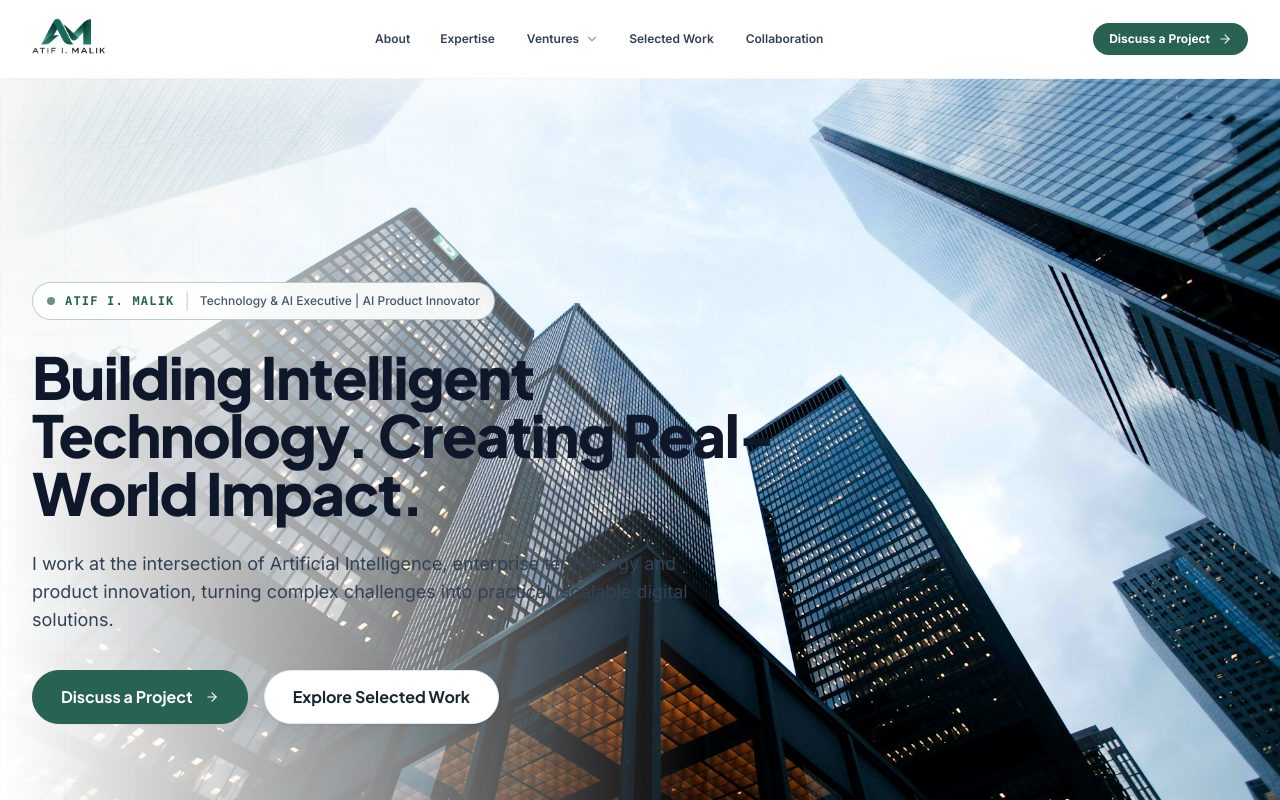
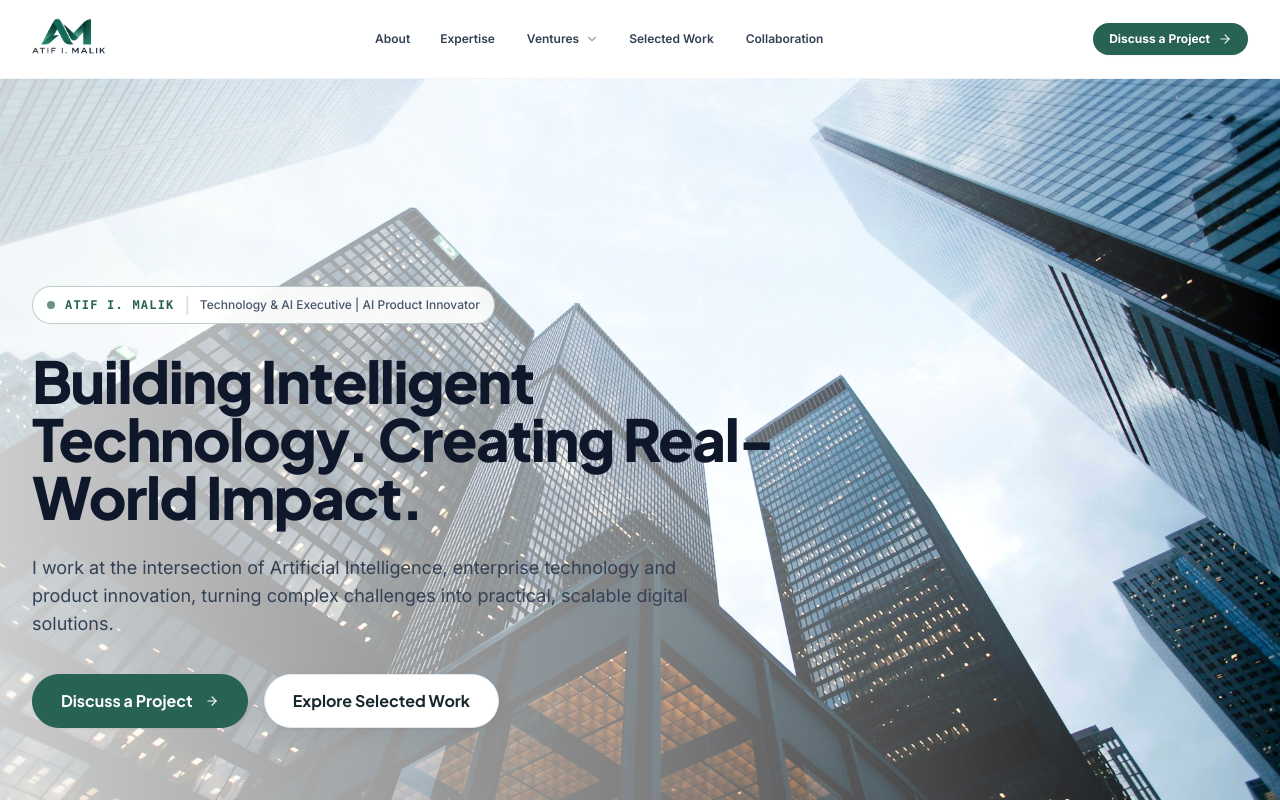
Before and after one commit to mnoumanrasheed/portfolio-atif-malik, a React (Vite) app: page / in a window 1280 px wide. Shown: the top 800 px of the page. Built offline with nearby package versions, Linux system fonts and the light colour scheme; a web font is replaced by a local one.

Commit message:
style(hero): fix hero to exact 100vh container, remove solid white patch with soft translucent overlay

```diff
--- a/src/components/ui/HeroBackground.tsx
+++ b/src/components/ui/HeroBackground.tsx
@@ -29,17 +29,17 @@ export const HeroBackground: React.FC<HeroBackgroundProps> = ({
     amber: 'from-amber-600/12 via-brand/8 to-transparent'
   }[glowColor];
 
-  // Soft contrast wash strictly under the left text (0-45%), completely transparent on the right (50-100%)
+  // Soft translucent wash strictly under the left text (0-35%), completely transparent on the right (55-100%)
   const overlayGradients = {
-    clear: 'from-white/95 from-0% via-white/70 via-25% sm:via-white/40 sm:via-35% to-transparent to-50%',
-    light: 'from-white/95 from-0% via-white/80 via-28% sm:via-white/50 sm:via-38% to-transparent to-52%',
-    medium: 'from-white from-0% via-white/90 via-30% sm:via-white/55 sm:via-42% to-transparent to-55%',
-    deep: 'from-white from-0% via-white/95 via-35% sm:via-white/70 sm:via-48% to-transparent to-60%'
+    clear: 'from-white/60 via-white/30 via-28% to-transparent to-52%',
+    light: 'from-white/70 via-white/40 via-30% to-transparent to-55%',
+    medium: 'from-white/80 via-white/50 via-32% to-transparent to-58%',
+    deep: 'from-white/85 via-white/60 via-35% to-transparent to-60%'
   }[overlayOpacity];
 
   return (
     <div
-      className={`relative w-full min-h-[90vh] sm:h-screen sm:min-h-[100dvh] flex flex-col justify-center overflow-hidden border-b border-line pt-24 pb-12 sm:pt-28 sm:pb-16 text-left ${className}`}
+      className={`relative w-full h-[100vh] min-h-[100vh] max-h-[100vh] flex flex-col justify-center overflow-hidden border-b border-line pt-20 pb-8 sm:pt-24 sm:pb-10 text-left ${className}`}
     >
       {/* High-Clarity Background Image Container - 100% Clear on the right */}
       <div className="absolute inset-0 z-0 pointer-events-none select-none overflow-hidden">
@@ -52,29 +52,17 @@ export const HeroBackground: React.FC<HeroBackgroundProps> = ({
         />
 
         {/* Directional Contrast Mask:
-            Soft white only on the left text area (0% to ~45%) for crystal-clear text readability.
-            Transitions smoothly to 100% transparent by ~55%, leaving the right half completely clear with zero opacity.
+            Soft translucent wash under left text for pristine readability.
+            Transitions smoothly to transparent by ~55%, leaving the right half completely clear with zero opacity.
         */}
         <div
           className={`absolute inset-0 bg-gradient-to-r ${overlayGradients} pointer-events-none`}
           aria-hidden="true"
         />
 
-        {/* Subtle Top Border Blend to avoid hard cuts at navbar edge */}
+        {/* Atmospheric Executive Color Aura (Softened and restricted behind text) */}
         <div
-          className="absolute top-0 left-0 w-1/2 h-12 bg-gradient-to-b from-white/50 to-transparent pointer-events-none"
-          aria-hidden="true"
-        />
-
-        {/* Atmospheric Executive Color Aura (Softened and restricted to top-left behind text) */}
-        <div
-          className={`absolute -top-24 -left-24 w-[420px] h-[420px] rounded-full bg-gradient-to-br ${glowStyles} blur-3xl pointer-events-none opacity-50`}
-          aria-hidden="true"
-        />
-
-        {/* Micro-Precision Architectural Grid Lines on the left */}
-        <div
-          className="absolute inset-0 opacity-[0.015] bg-[linear-gradient(to_right,#17272D_1px,transparent_1px),linear-gradient(to_bottom,#17272D_1px,transparent_1px)] bg-[size:4rem_4rem] [mask-image:linear-gradient(to_right,white,transparent_60%)]"
+          className={`absolute -top-24 -left-24 w-[380px] h-[380px] rounded-full bg-gradient-to-br ${glowStyles} blur-3xl pointer-events-none opacity-40`}
           aria-hidden="true"
         />
       </div>
```
